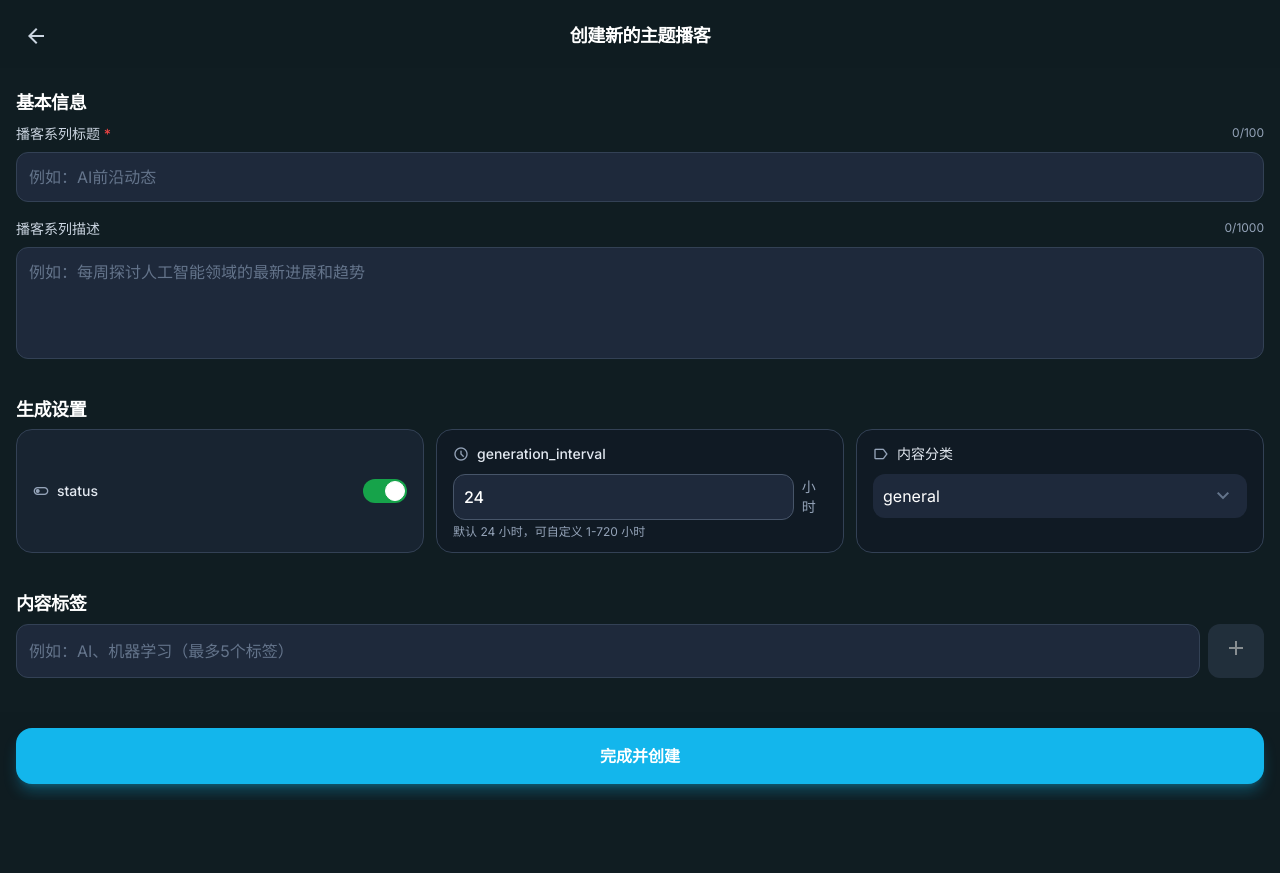
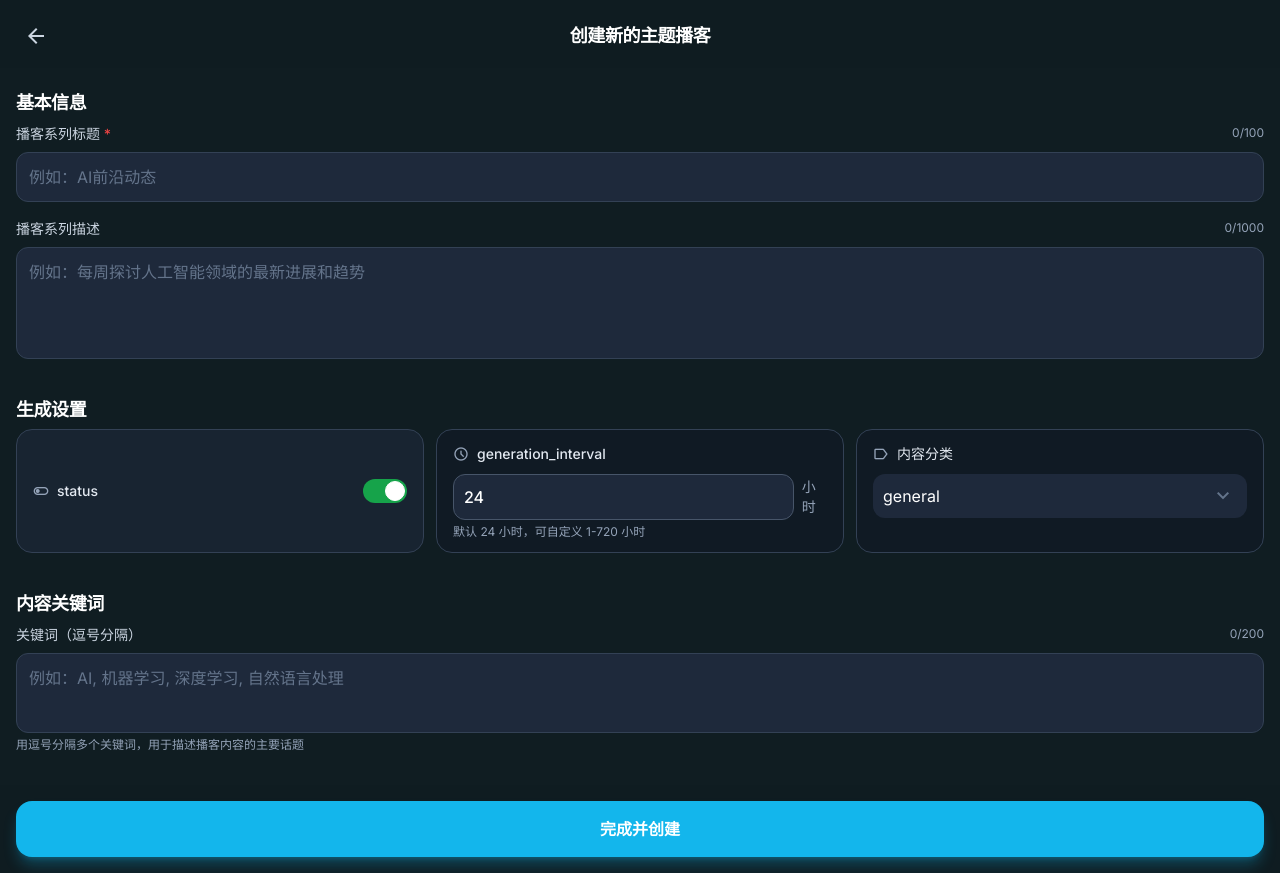
Before and after one commit to cnmzsjbz199328/podcast-rss-demo, a React (Vite) app in the folder FrontEnd/: page /topics/create in a window 1280 px wide. Before the commit the page ends 800 px from the top, so only its background shows below. Built offline with nearby package versions, Linux system fonts and the light colour scheme.

Commit message:
feat: replace tags with keywords in CreateTopic form and API handling for topic creation

```diff
--- a/FrontEnd/src/pages/CreateTopic/index.tsx
+++ b/FrontEnd/src/pages/CreateTopic/index.tsx
@@ -7,7 +7,7 @@ import type { CreateTopicRequest } from '@/types';
 interface FormErrors {
     title?: string
     description?: string
-    tags?: string
+    keywords?: string
     generation_interval_hours?: string
 }
 
@@ -15,19 +15,19 @@ interface FormErrors {
  * CreateTopic 组件 - 主题播客创建表单
  *
  * 字段映射说明：
- * - 前端表单：使用 tags[] 数组收集用户输入（显示为"内容标签"）
- * - 前端提交：转换为 keywords 字符串（逗号分隔）
+ * - 前端表单：使用 keywords 字符串收集用户输入（逗号分隔）
+ * - 前端提交：直接发送 keywords 字符串
  * - 后端存储：直接存储到数据库 keywords 字段
  * - 数据库：keywords TEXT 字段
- * - 完全与数据库对齐，无需后端转换
+ * - 完全与数据库对齐，无需任何转换
  *
  * 功能特性：
  * - 支持所有字段：title, description, category, keywords, is_active, generation_interval_hours
- * - 完整的输入校验（标题长度、标签数量、生成间隔等）
+ * - 完整的输入校验（标题长度、生成间隔等）
  * - 实时错误提示和成功反馈
  * - 防止重复提交（按钮禁用状态 + Loading动画）
  * - 提交后自动导航到话题详情页
- * - 前端在提交时自动转换 tags[] → keywords 字符串
+ * - 直接字段映射，无需数据转换
  */
 const CreateTopic = () => {
     const navigate = useNavigate();
@@ -37,17 +37,16 @@ const CreateTopic = () => {
         is_active: true,
     generation_interval_hours: DEFAULT_GENERATION_INTERVAL_HOURS,
         category: 'general',
-        tags: [],
+        keywords: '',
     });
     const [formErrors, setFormErrors] = useState<FormErrors>({});
     const [loading, setLoading] = useState(false);
     const [error, setError] = useState<string | null>(null);
     const [success, setSuccess] = useState<string | null>(null);
-    const [tagInput, setTagInput] = useState('');
 
     /**
      * 验证表单数据的完整性
-     * 检查 title, description, tags, generation_interval_hours 的有效性
+     * 检查 title, description, keywords, generation_interval_hours 的有效性
      */
     const validateForm = useCallback((): boolean => {
         const errors: FormErrors = {};
@@ -114,61 +113,7 @@ const CreateTopic = () => {
         }));
     }, []);
 
-    const handleAddTag = useCallback(() => {
-        const newTag = tagInput.trim();
-        if (!newTag) return;
 
-        if (newTag.length > FORM_VALIDATION.TAGS.MAX_LENGTH) {
-            setFormErrors((prev) => ({
-                ...prev,
-                tags: `单个标签长度不能超过 ${FORM_VALIDATION.TAGS.MAX_LENGTH} 个字符`,
-            }));
-            return;
-        }
-
-        if (formData.tags && formData.tags.length >= FORM_VALIDATION.TAGS.MAX_COUNT) {
-            setFormErrors((prev) => ({
-                ...prev,
-                tags: `标签数量不能超过 ${FORM_VALIDATION.TAGS.MAX_COUNT} 个`,
-            }));
-            return;
-        }
-
-        if (formData.tags?.includes(newTag)) {
-            setFormErrors((prev) => ({
-                ...prev,
-                tags: '该标签已存在',
-            }));
-            return;
-        }
-
-        setFormData((prev) => ({
-            ...prev,
-            tags: [...(prev.tags || []), newTag],
-        }));
-        setTagInput('');
-        setFormErrors((prev) => ({
-            ...prev,
-            tags: undefined,
-        }));
-    }, [tagInput, formData.tags]);
-
-    const handleRemoveTag = useCallback((index: number) => {
-        setFormData((prev) => ({
-            ...prev,
-            tags: prev.tags?.filter((_, i) => i !== index) || [],
-        }));
-    }, []);
-
-    const handleKeyPress = useCallback(
-        (e: React.KeyboardEvent) => {
-            if (e.key === 'Enter') {
-                e.preventDefault();
-                handleAddTag();
-            }
-        },
-        [handleAddTag]
-    );
 
     const handleSubmit = useCallback(
         async (e: React.FormEvent) => {
@@ -182,16 +127,7 @@ const CreateTopic = () => {
                 setError(null);
                 setSuccess(null);
 
-                // 转换formData：tags数组 → keywords字符串（与数据库对齐）
-                const requestData = {
-                    ...formData,
-                    // 将tags数组转换为逗号分隔的keywords字符串
-                    keywords: formData.tags?.length ? formData.tags.join(', ') : undefined,
-                    // 删除tags字段，改用keywords字段名
-                    tags: undefined,
-                } as any;
-
-                const response = await topicApi.createTopic(requestData);
+                const response = await topicApi.createTopic(formData);
                 // 后端返回格式：{ success: true, data: { topicId: number } }
                 if (response.success && response.data?.topicId) {
                     setSuccess(`成功创建主题 "${formData.title}"`);
@@ -387,59 +323,42 @@ const CreateTopic = () => {
                         </div>
                     </section>
 
-                    {/* Section 3: 标签 */}
+                    {/* Section 3: 内容关键词 */}
                     <section className="mb-6">
                         <h2 className="text-slate-800 dark:text-white text-lg font-bold leading-tight tracking-tight px-0 pb-2 pt-4">
-                            内容标签
+                            内容关键词
                         </h2>
                         <div className="space-y-3">
-                            <div className="flex gap-2">
-                                <input
-                                    className={`flex-1 rounded-lg border bg-slate-100 p-3 text-base font-normal leading-normal text-slate-900 placeholder:text-slate-400 focus:ring-1 dark:border-slate-700 dark:bg-slate-800 dark:text-white dark:placeholder:text-slate-500 ${formErrors.tags
+                            <label className="flex flex-col">
+                                <div className="flex items-center justify-between pb-2">
+                                    <p className="text-slate-700 dark:text-slate-300 text-sm font-medium leading-normal">
+                                        关键词（逗号分隔）
+                                    </p>
+                                    <p className="text-xs text-slate-500 dark:text-slate-400">
+                                        {(formData.keywords?.length || 0)}/200
+                                    </p>
+                                </div>
+                                <textarea
+                                    className={`w-full rounded-lg border bg-slate-100 p-3 text-base font-normal leading-normal text-slate-900 placeholder:text-slate-400 focus:ring-1 dark:border-slate-700 dark:bg-slate-800 dark:text-white dark:placeholder:text-slate-500 min-h-20 resize-none ${formErrors.keywords
                                             ? 'border-red-500/50 focus:border-red-500 focus:ring-red-500/50'
                                             : 'border-slate-300 focus:border-primary focus:ring-primary'
                                         }`}
-                                    placeholder={`例如：AI、机器学习（最多${FORM_VALIDATION.TAGS.MAX_COUNT}个标签）`}
-                                    type="text"
-                                    value={tagInput}
-                                    onChange={(e) => setTagInput(e.target.value)}
-                                    onKeyPress={handleKeyPress}
-                                    disabled={formData.tags && formData.tags.length >= FORM_VALIDATION.TAGS.MAX_COUNT}
+                                    placeholder="例如：AI, 机器学习, 深度学习, 自然语言处理"
+                                    name="keywords"
+                                    value={formData.keywords || ''}
+                                    onChange={handleInputChange}
+                                    maxLength={200}
                                 />
-                                <button
-                                    type="button"
-                                    onClick={handleAddTag}
-                                    disabled={!tagInput.trim() || (formData.tags && formData.tags.length >= FORM_VALIDATION.TAGS.MAX_COUNT)}
-                                    className="px-4 py-3 bg-slate-200 dark:bg-slate-700 rounded-lg hover:bg-slate-300 dark:hover:bg-slate-600 disabled:opacity-50 disabled:cursor-not-allowed transition-colors"
-                                >
-                                    <span className="material-symbols-outlined">add</span>
-                                </button>
-                            </div>
-                            {formErrors.tags && (
-                                <div className="text-red-600 dark:text-red-400 text-sm flex items-center gap-1">
-                                    <span className="material-symbols-outlined text-base">error</span>
-                                    {formErrors.tags}
-                                </div>
-                            )}
-                            {formData.tags && formData.tags.length > 0 && (
-                                <div className="flex flex-wrap gap-2">
-                                    {formData.tags.map((tag, idx) => (
-                                        <div
-                                            key={idx}
-                                            className="flex items-center gap-2 px-3 py-1 bg-primary/20 text-primary dark:bg-primary/20 dark:text-primary rounded-full text-sm"
-                                        >
-                                            <span>{tag}</span>
-                                            <button
-                                                type="button"
-                                                onClick={() => handleRemoveTag(idx)}
-                                                className="hover:opacity-70 transition-opacity"
-                                            >
-                                                <span className="material-symbols-outlined text-base">close</span>
-                                            </button>
-                                        </div>
-                                    ))}
-                                </div>
-                            )}
+                                {formErrors.keywords && (
+                                    <div className="text-red-600 dark:text-red-400 text-sm flex items-center gap-1 mt-1">
+                                        <span className="material-symbols-outlined text-base">error</span>
+                                        {formErrors.keywords}
+                                    </div>
+                                )}
+                                <p className="mt-1 text-xs text-slate-500 dark:text-slate-400">
+                                    用逗号分隔多个关键词，用于描述播客内容的主要话题
+                                </p>
+                            </label>
                         </div>
                     </section>
 
```
Also changed, not shown: FrontEnd/src/types/topic.ts (+8 -12 lines), 1 other file (tests, documents, lock files or other folders).
